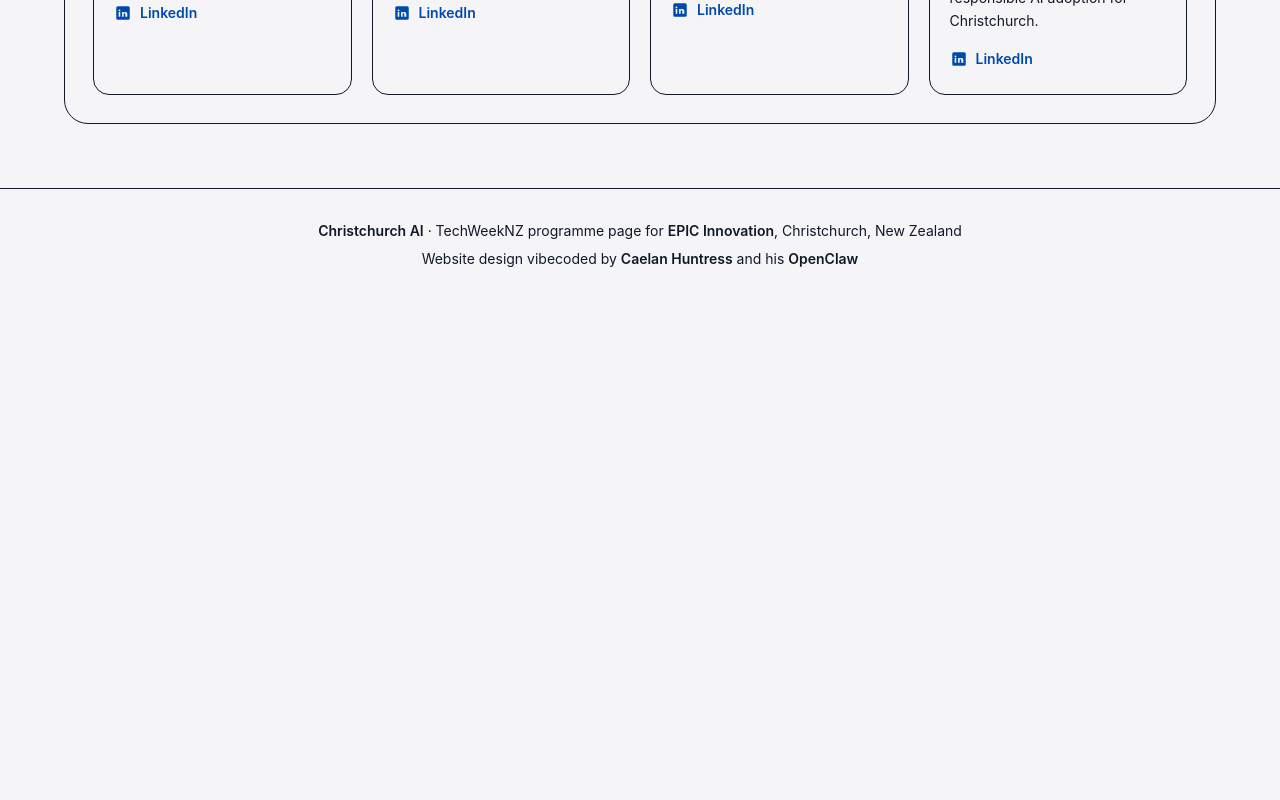
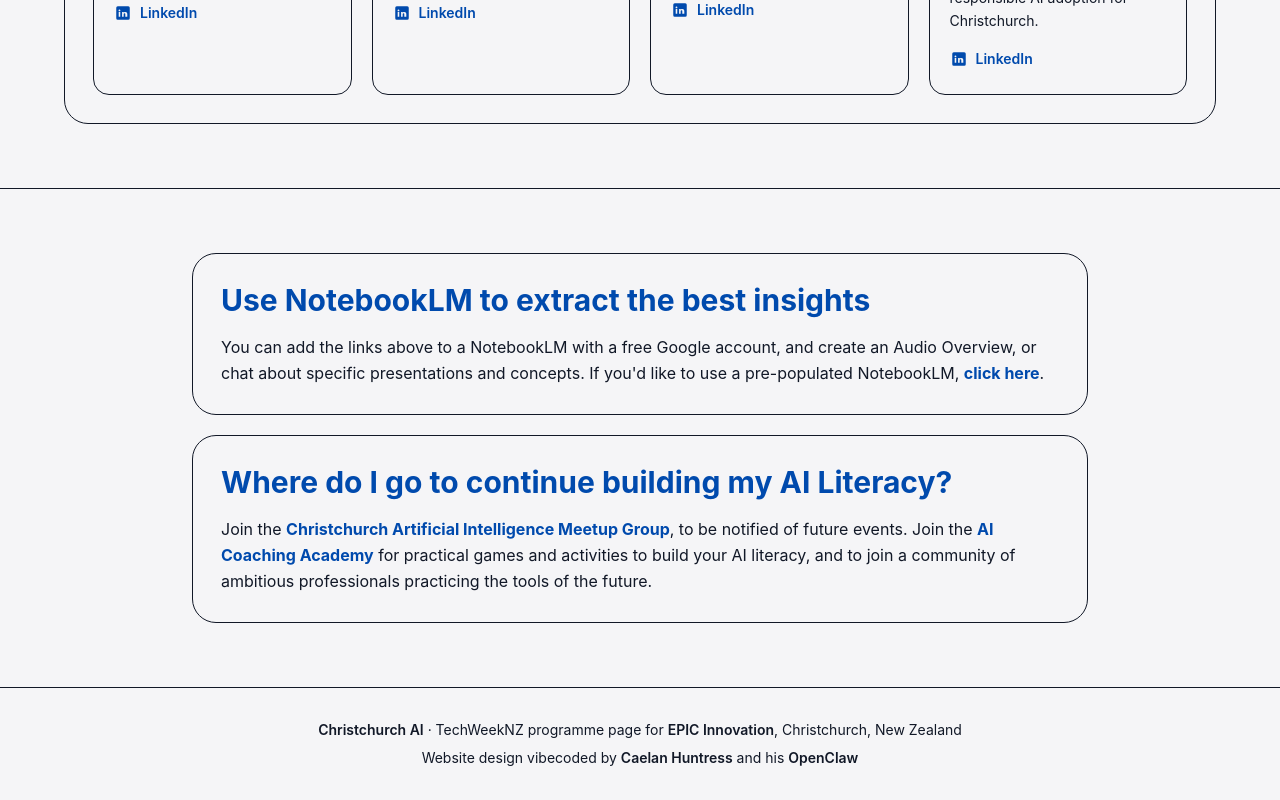
Before and after one commit to caelanhuntress/christchurch-ai, a Next.js app: page /epic-ai-conference in a window 1280 px wide. Shown: the part 9582-10382 px from the top of the page. Before the commit the page ends 9883 px from the top, so only its background shows below. Built offline with nearby package versions, Linux system fonts and the light colour scheme.

Commit message:
feat: add conference follow-up resource boxes

```diff
--- a/app/epic-ai-conference/page.tsx
+++ b/app/epic-ai-conference/page.tsx
@@ -831,6 +831,28 @@
             </div>
           </div>
         </section>
+
+        <section className="px-6 py-16 border-t" style={{ borderColor: "var(--border)", background: "var(--background)" }}>
+          <div className="max-w-4xl mx-auto grid gap-5">
+            <div className="rounded-3xl border p-6 md:p-7" style={{ borderColor: "var(--border)", background: "var(--muted)" }}>
+              <h2 className="text-2xl md:text-3xl font-bold mb-4" style={{ color: "#004aad" }}>
+                Use NotebookLM to extract the best insights
+              </h2>
+              <p className="text-base leading-relaxed" style={{ color: "var(--text-muted)" }}>
+                You can add the links above to a NotebookLM with a free Google account, and create an Audio Overview, or chat about specific presentations and concepts. If you&apos;d like to use a pre-populated NotebookLM, <a href="https://notebooklm.google.com/notebook/8fd27f90-1a5a-4dea-84c7-3691848abc96" target="_blank" rel="noopener noreferrer" style={{ color: "#004aad", fontWeight: 700 }}>click here</a>.
+              </p>
+            </div>
+
+            <div className="rounded-3xl border p-6 md:p-7" style={{ borderColor: "var(--border)", background: "var(--muted)" }}>
+              <h2 className="text-2xl md:text-3xl font-bold mb-4" style={{ color: "#004aad" }}>
+                Where do I go to continue building my AI Literacy?
+              </h2>
+              <p className="text-base leading-relaxed" style={{ color: "var(--text-muted)" }}>
+                Join the <a href="https://www.meetup.com/christchurch-ai/" target="_blank" rel="noopener noreferrer" style={{ color: "#004aad", fontWeight: 700 }}>Christchurch Artificial Intelligence Meetup Group</a>, to be notified of future events. Join the <a href="https://ai-coaching.academy/" target="_blank" rel="noopener noreferrer" style={{ color: "#004aad", fontWeight: 700 }}>AI Coaching Academy</a> for practical games and activities to build your AI literacy, and to join a community of ambitious professionals practicing the tools of the future.
+              </p>
+            </div>
+          </div>
+        </section>
       </main>
 
       <footer className="px-6 py-8 border-t text-center text-sm" style={{ borderColor: "var(--border)", color: "var(--text-muted)", background: "var(--background)" }}>
```
